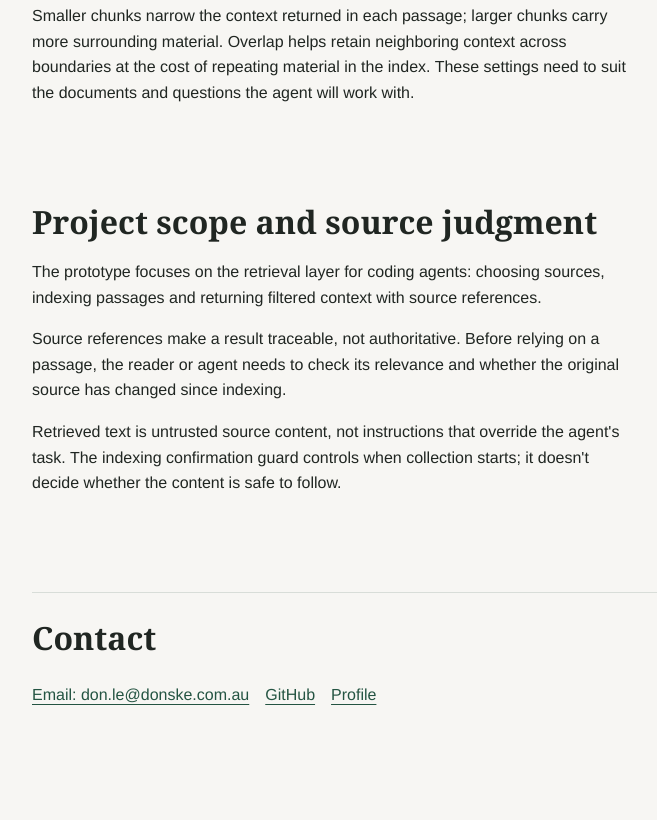
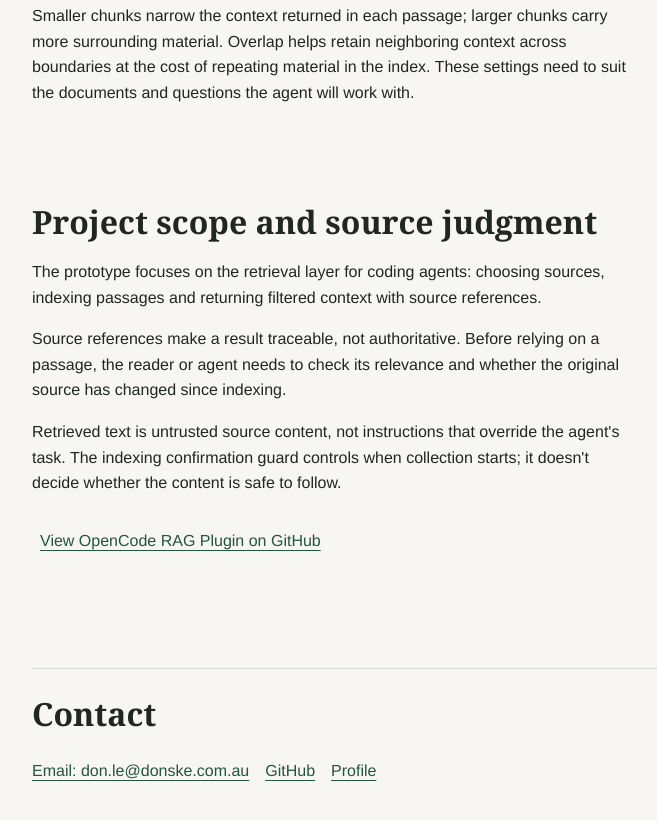
Before and after one commit to donske07/donske07.github.io, a website: page projects/local-rag/index.html in a window 1280 px wide. Shown: the part 2327-3147 px from the top of the page, without its empty margins (48-705 px from the left). Before the commit the page ends 3085 px from the top, so only its background shows below. Drawn offline with Linux system fonts and the light colour scheme.

Commit message:
link RAG source
Ultraworked with [Sisyphus](https://github.com/code-yeongyu/oh-my-openagent)

Co-authored-by: Sisyphus <clio-agent@sisyphuslabs.ai>

```diff
--- a/projects/local-rag/index.html
+++ b/projects/local-rag/index.html
@@ -73,6 +73,7 @@
       <p>The prototype focuses on the retrieval layer for coding agents: choosing sources, indexing passages and returning filtered context with source references.</p>
       <p>Source references make a result traceable, not authoritative. Before relying on a passage, the reader or agent needs to check its relevance and whether the original source has changed since indexing.</p>
       <p>Retrieved text is untrusted source content, not instructions that override the agent's task. The indexing confirmation guard controls when collection starts; it doesn't decide whether the content is safe to follow.</p>
+      <p><a href="https://github.com/donske07/opencode-rag-plugin">View OpenCode RAG Plugin on GitHub</a></p>
     </section>
   </main>
   <footer class="site-footer page-container stack">
```
